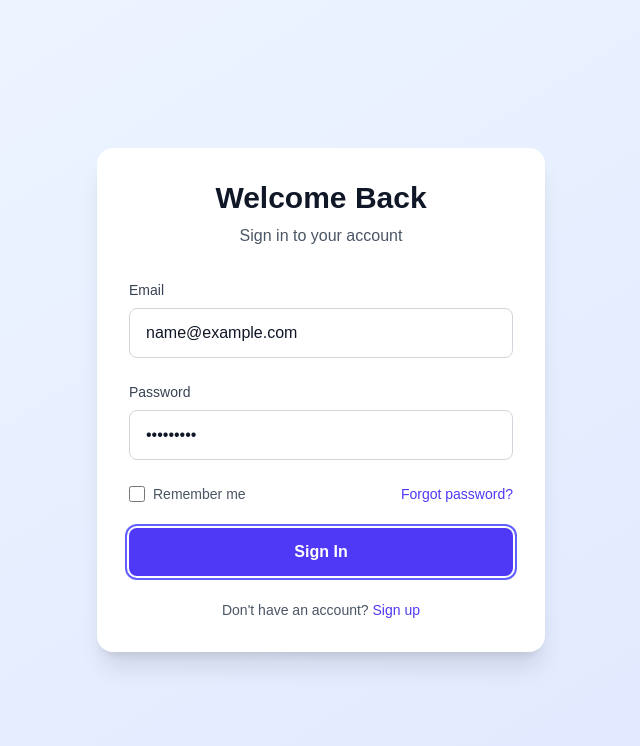
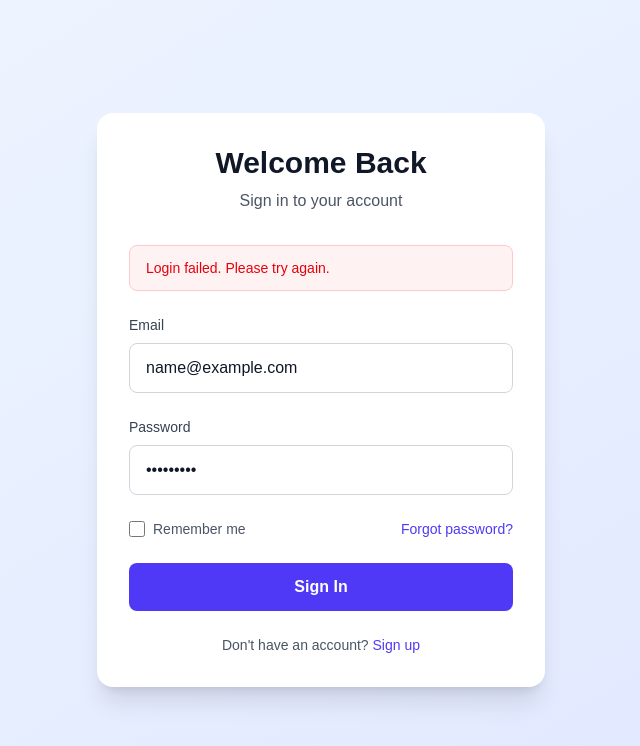
Before and after one commit to revati-tech/habit-tracker-web, a Next.js app: page /login in a window 1280 px wide. Both pictures are taken after typing "name@example.com", "Sample123" into the empty fields and a click on the button "Sign In". Shown: the top 746 px of the page, without its empty margins (319-959 px from the left). Built offline with nearby package versions, Linux system fonts and the light colour scheme; no server answers.

Commit message:
added login submit functionality

```diff
--- a/app/login/page.tsx
+++ b/app/login/page.tsx
@@ -1,15 +1,38 @@
 "use client";
 
 import { useState } from "react";
+import { login } from "@/lib/api";
+import { useRouter } from "next/navigation";
 
 export default function LoginPage() {
   const [email, setEmail] = useState("");
   const [password, setPassword] = useState("");
+  const [error, setError] = useState("");
+  const [isLoading, setIsLoading] = useState(false);
+  const router = useRouter();
 
-  const handleSubmit = (e: React.FormEvent) => {
+  const handleSubmit = async (e: React.FormEvent) => {
     e.preventDefault();
-    // Handle login logic here
-    console.log("Login:", { email, password });
+    setError("");
+    setIsLoading(true);
+
+    try {
+      const response = await login({ email, password });
+      if (response.token) {
+        // Save token to localStorage
+        localStorage.setItem("token", response.token);
+        // Redirect to home page or dashboard
+        router.push("/");
+      } else {
+        setError("Login failed: No token received");
+      }
+    } catch (err: any) {
+      setError(
+        err.response?.data?.message || "Login failed. Please try again."
+      );
+    } finally {
+      setIsLoading(false);
+    }
   };
 
   return (
@@ -24,6 +47,11 @@ export default function LoginPage() {
           </p>
 
           <form onSubmit={handleSubmit} className="space-y-6">
+            {error && (
+              <div className="bg-red-50 dark:bg-red-900/20 border border-red-200 dark:border-red-800 text-red-600 dark:text-red-400 px-4 py-3 rounded-lg text-sm">
+                {error}
+              </div>
+            )}
             <div>
               <label
                 htmlFor="email"
@@ -80,9 +108,10 @@ export default function LoginPage() {
 
             <button
               type="submit"
-              className="w-full bg-indigo-600 hover:bg-indigo-700 text-white font-semibold py-3 px-4 rounded-lg transition duration-200 focus:outline-none focus:ring-2 focus:ring-indigo-500 focus:ring-offset-2"
+              disabled={isLoading}
+              className="w-full bg-indigo-600 hover:bg-indigo-700 disabled:bg-indigo-400 disabled:cursor-not-allowed text-white font-semibold py-3 px-4 rounded-lg transition duration-200 focus:outline-none focus:ring-2 focus:ring-indigo-500 focus:ring-offset-2"
             >
-              Sign In
+              {isLoading ? "Signing in..." : "Sign In"}
             </button>
           </form>
 
```
